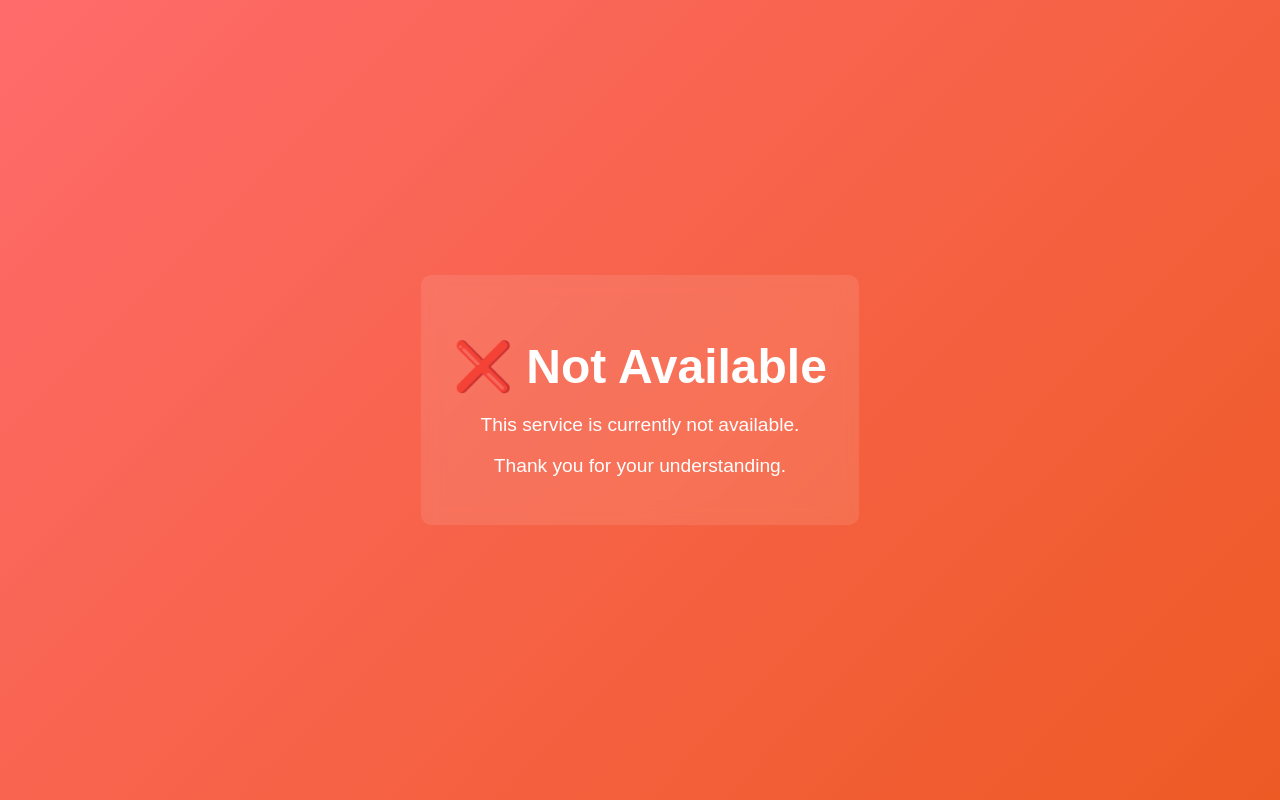
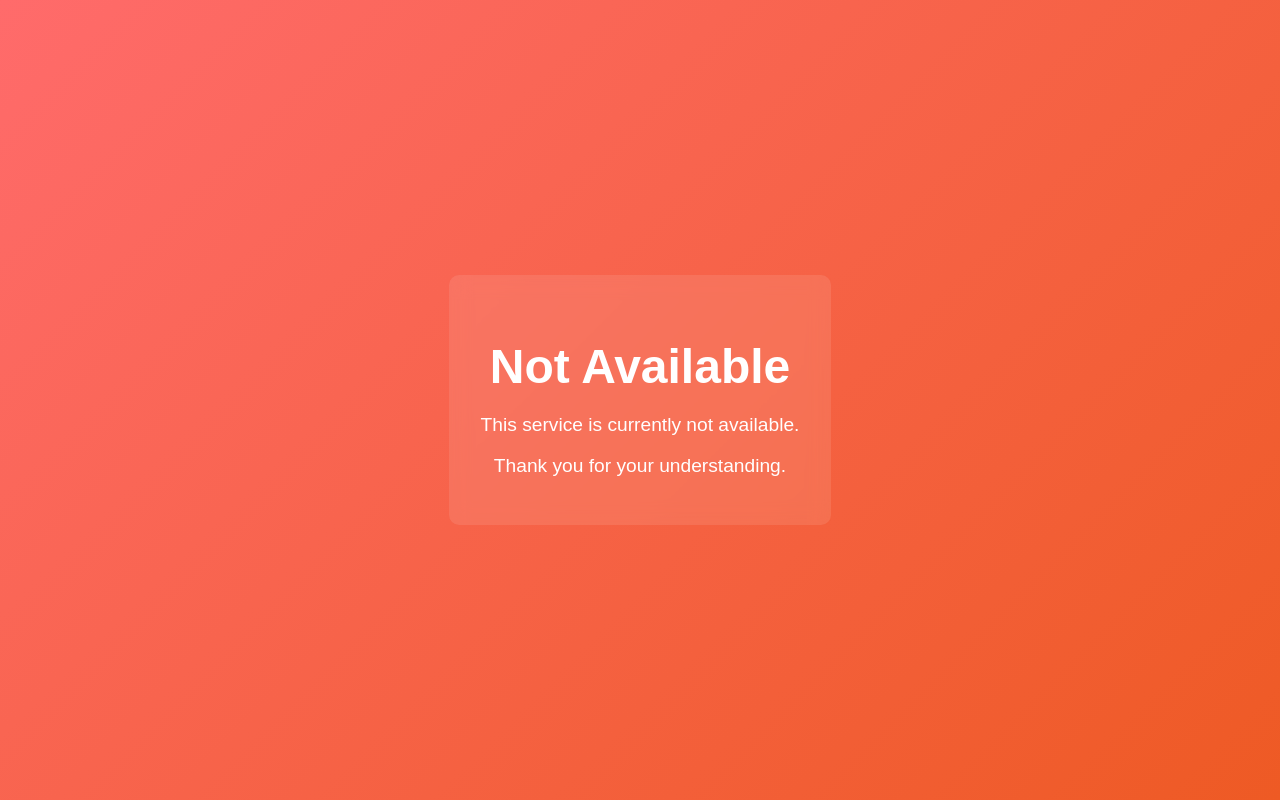
Before and after one commit to humancalledhans/tradeklub-site, a Vue app: page /live-tv in a window 1280 px wide. Built offline with nearby package versions, Linux system fonts and the light colour scheme; no server answers.

Commit message:
Remove emoji from "Not Available" heading in App component

```diff
--- a/src/App.vue
+++ b/src/App.vue
@@ -3,7 +3,7 @@
     <!-- Not Available Mode -->
     <div v-if="isNotAvailable" class="unavailable-container">
       <div class="unavailable-content">
-        <h1>❌ Not Available</h1>
+        <h1>Not Available</h1>
         <p>This service is currently not available.</p>
         <p>Thank you for your understanding.</p>
       </div>
```
